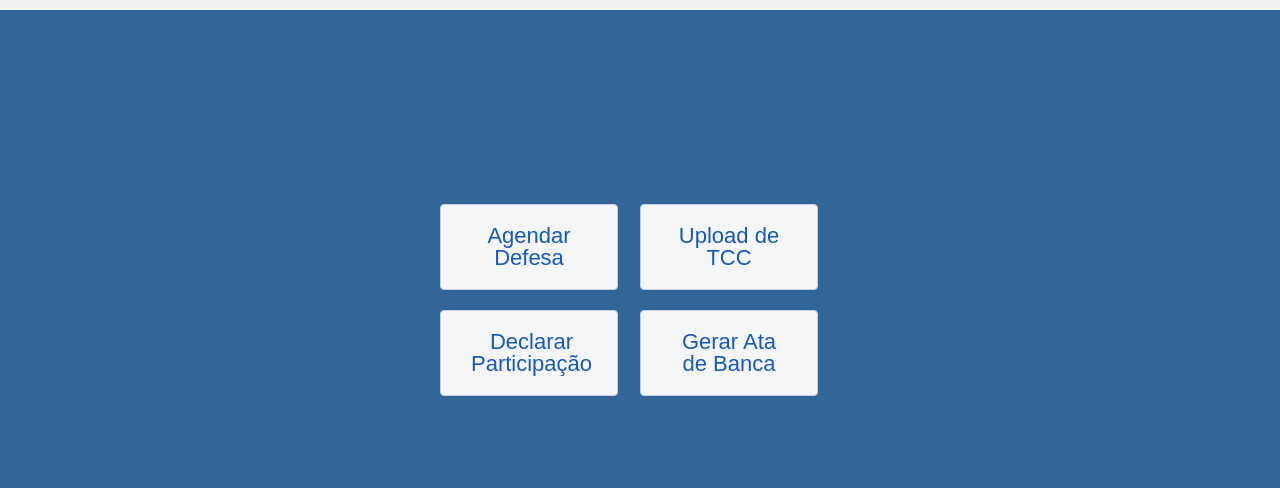
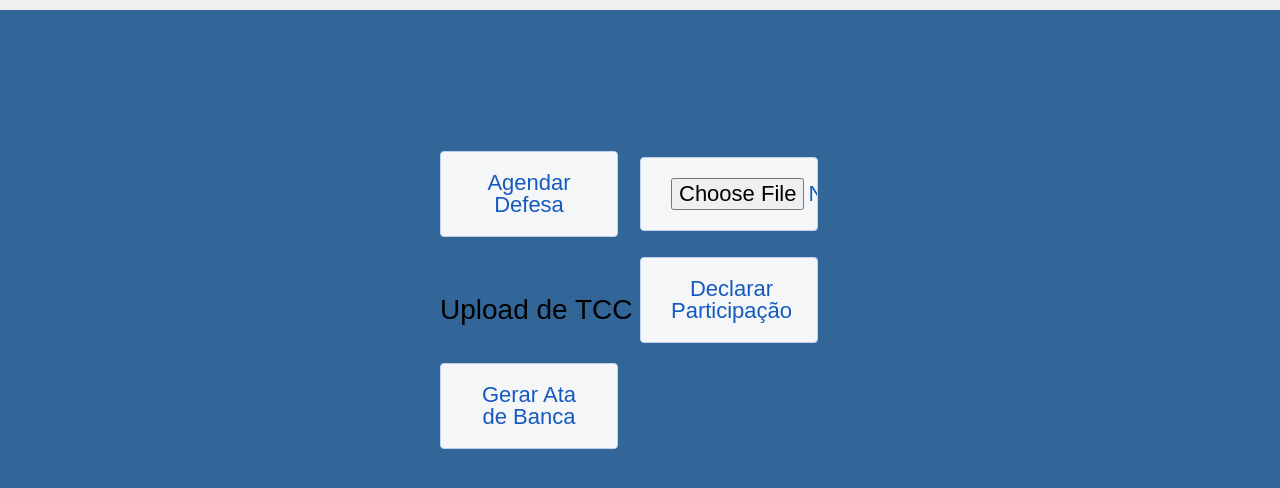
Before and after one commit to LMM-Eng-Software/Monitora-TCC, a plain HTML site: page monitora_tcc/pages/professor.html in a window 1280 px wide. Shown: the part 190-678 px from the top of the page. Drawn offline with Linux system fonts and the light colour scheme.

Commit message:
caso de uso atualizado
cemeco da atualiazacao

```diff
--- a/monitora_tcc/pages/professor.html
+++ b/monitora_tcc/pages/professor.html
@@ -31,7 +31,7 @@
     <main>
         <div class=button-container>
             <a class="botao-link" href="../pages/defesas_agendadas.html">Agendar Defesa</a>
-            <a class="botao-link" href="../pages/lista_tccs.html">Upload de TCC</a>
+            <input type="file" class="botao-link">Upload de TCC</input>
             <a class="botao-link" href="../pdf_viewer/web/viewer.html?file=TCC-Termo-de-participacao.pdf">
                 Declarar Participação
             </a>
```
Also changed, not shown: 1 other file.
